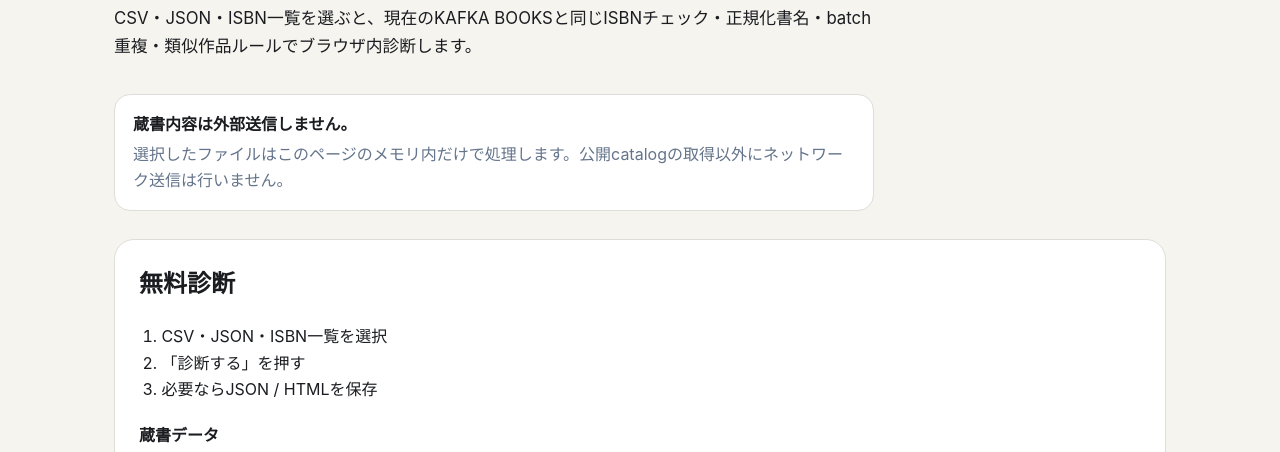
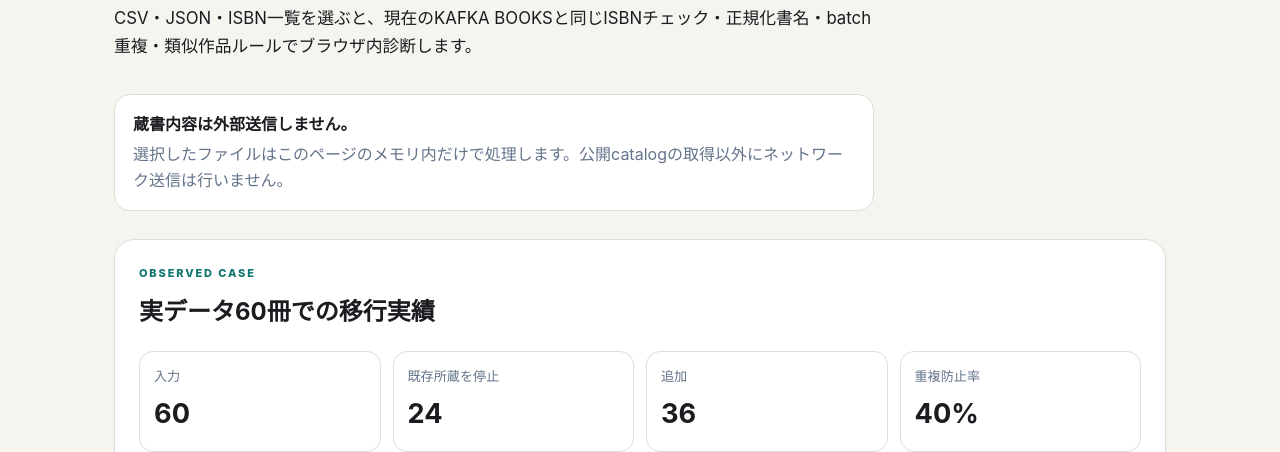
Before and after one commit to KAFKA2306/books, a website with bundled scripts: page migration.html in a window 1280 px wide. Shown: the part 348-800 px from the top of the page. Built offline with nearby package versions, Linux system fonts and the light colour scheme.

Commit message:
feat: show verified migration case study (#242)
* feat: show verified migration case study

* feat: render migration benchmark evidence

```diff
--- a/migration.html
+++ b/migration.html
@@ -22,6 +22,14 @@
       <h1>蔵書データを、書き込む前に診断。</h1>
       <p>CSV・JSON・ISBN一覧を選ぶと、現在のKAFKA BOOKSと同じISBNチェック・正規化書名・batch重複・類似作品ルールでブラウザ内診断します。</p>
       <div class="privacy-notice"><strong>蔵書内容は外部送信しません。</strong><span>選択したファイルはこのページのメモリ内だけで処理します。公開catalogの取得以外にネットワーク送信は行いません。</span></div>
+    </section>
+
+    <section class="migration-card" aria-labelledby="caseStudyTitle">
+      <p class="eyebrow">OBSERVED CASE</p>
+      <h2 id="caseStudyTitle">実データ60冊での移行実績</h2>
+      <div class="diagnosis-metrics" id="caseStudyMetrics" aria-live="polite"></div>
+      <p id="caseStudyNote" class="field-help">保存済みbenchmarkを読み込み中です。</p>
+      <p class="field-help"><a href="https://github.com/KAFKA2306/books/issues/1">検証元: Issue #1</a> / <a href="data/benchmarks/migration-issue-1-cohort.json">機械可読benchmark</a></p>
     </section>
 
     <section class="migration-card" aria-labelledby="diagnosisTitle">
--- a/migration.js
+++ b/migration.js
@@ -9,6 +9,8 @@ const metricsNode = document.querySelector('#diagnosisMetrics');
 const rowsNode = document.querySelector('#diagnosisRows');
 const downloadJson = document.querySelector('#downloadJson');
 const downloadHtml = document.querySelector('#downloadHtml');
+const caseStudyMetrics = document.querySelector('#caseStudyMetrics');
+const caseStudyNote = document.querySelector('#caseStudyNote');
 
 let currentReport = null;
 
@@ -79,6 +81,28 @@ async function fetchCatalog() {
   return response.json();
 }
 
+async function renderObservedCaseStudy() {
+  if (!caseStudyMetrics || !caseStudyNote) return;
+  try {
+    const response = await fetch('./data/benchmarks/migration-issue-1-cohort.json', { cache: 'no-store' });
+    if (!response.ok) throw new Error(`benchmark取得失敗: HTTP ${response.status}`);
+    const benchmark = await response.json();
+    const cohort = benchmark.cohort;
+    const outcome = benchmark.observed_outcome;
+    const metrics = benchmark.derived_metrics;
+    caseStudyMetrics.replaceChildren(
+      metric('入力', cohort.input_records),
+      metric('既存所蔵を停止', outcome.existing_holdings_stopped_by_precheck),
+      metric('追加', outcome.holdings_added),
+      metric('重複防止率', `${Math.round(metrics.existing_holding_stop_rate * 100)}%`),
+    );
+    caseStudyNote.textContent = 'Kindle蔵書60件の実処理結果です。人手レビュー時間は当時未計測のため、速度・人件費はこの実績から推定していません。';
+  } catch (error) {
+    caseStudyMetrics.replaceChildren();
+    caseStudyNote.textContent = `実績benchmarkを表示できませんでした: ${error.message}`;
+  }
+}
+
 diagnoseButton.addEventListener('click', async () => {
   if (fileInput.files.length !== 1) return;
   diagnoseButton.disabled = true;
@@ -137,3 +161,5 @@ downloadHtml.addEventListener('click', () => {
   if (!currentReport) return;
   download('kafka-books-migration-report.html', 'text/html;charset=utf-8', renderDiagnosisHtml(currentReport));
 });
+
+renderObservedCaseStudy();
```
